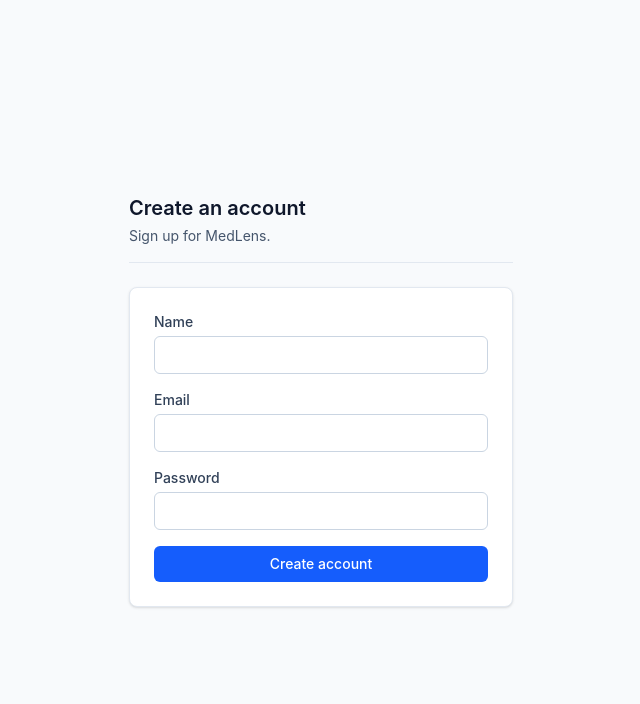
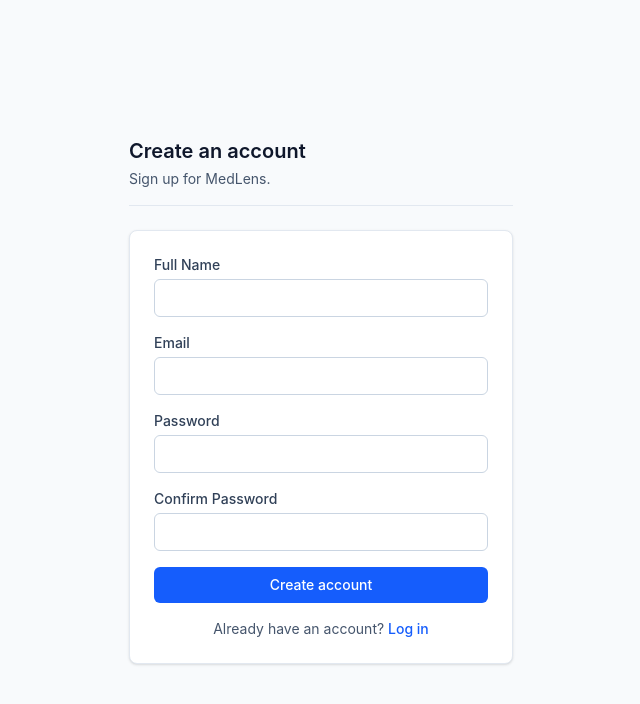
Before and after one commit to built-by-ann/medlens, a React (Vite) app in the folder frontend/: page /signup in a window 1280 px wide. Shown: the top 704 px of the page, without its empty margins (319-959 px from the left). Built offline with nearby package versions, Linux system fonts and the light colour scheme; no server answers.

Commit message:
feat: build signup page

```diff
--- /dev/null
+++ b/frontend/src/api/auth.ts
@@ -0,0 +1,14 @@
+import { apiClient } from '@/api/client'
+import type { User } from '@/types/api'
+
+export interface RegisterPayload {
+  email: string
+  password: string
+  name?: string
+}
+
+export async function registerUser(payload: RegisterPayload): Promise<User> {
+  const response = await apiClient.post<User>('/auth/register', payload)
+
+  return response.data
+}
--- a/frontend/src/components/common/Input.tsx
+++ b/frontend/src/components/common/Input.tsx
@@ -3,11 +3,13 @@
 
 interface InputProps extends InputHTMLAttributes<HTMLInputElement> {
   label: string
+  error?: string
 }
 
-export function Input({ label, id, className, ...props }: InputProps) {
+export function Input({ label, id, error, className, ...props }: InputProps) {
   const generatedId = useId()
   const inputId = id ?? generatedId
+  const errorId = `${inputId}-error`
 
   return (
     <div className="flex flex-col gap-1">
@@ -16,13 +18,21 @@
       </label>
       <input
         id={inputId}
+        aria-invalid={error ? true : undefined}
+        aria-describedby={error ? errorId : undefined}
         className={cn(
           'rounded-md border border-slate-300 px-3 py-2 text-sm',
           'focus-visible:outline-2 focus-visible:outline-offset-2 focus-visible:outline-blue-600',
+          error && 'border-red-500',
           className,
         )}
         {...props}
       />
+      {error && (
+        <p id={errorId} role="alert" className="text-sm text-red-600">
+          {error}
+        </p>
+      )}
     </div>
   )
 }
--- a/frontend/src/pages/SignupPage.tsx
+++ b/frontend/src/pages/SignupPage.tsx
@@ -1,32 +1,183 @@
+import { useState, type ChangeEvent, type FormEvent } from 'react'
+import { Link, useNavigate } from 'react-router-dom'
 import { Card } from '@/components/common/Card'
 import { PageHeader } from '@/components/common/PageHeader'
 import { Input } from '@/components/common/Input'
 import { Button } from '@/components/common/Button'
+import { registerUser } from '@/api/auth'
+import type { ApiError } from '@/api/client'
+import { isValidEmail } from '@/utils/validation'
+import { ROUTES } from '@/routes/paths'
+
+const MIN_PASSWORD_LENGTH = 8
+
+interface FormValues {
+  fullName: string
+  email: string
+  password: string
+  confirmPassword: string
+}
+
+type FormErrors = Partial<Record<keyof FormValues, string>>
+
+const initialValues: FormValues = {
+  fullName: '',
+  email: '',
+  password: '',
+  confirmPassword: '',
+}
+
+function validate(values: FormValues): FormErrors {
+  const errors: FormErrors = {}
+
+  if (!values.fullName.trim()) {
+    errors.fullName = 'Full name is required.'
+  }
+
+  if (!values.email.trim()) {
+    errors.email = 'Email is required.'
+  } else if (!isValidEmail(values.email)) {
+    errors.email = 'Enter a valid email address.'
+  }
+
+  if (!values.password) {
+    errors.password = 'Password is required.'
+  } else if (values.password.length < MIN_PASSWORD_LENGTH) {
+    errors.password = `Password must be at least ${MIN_PASSWORD_LENGTH} characters.`
+  }
+
+  if (!values.confirmPassword) {
+    errors.confirmPassword = 'Please confirm your password.'
+  } else if (values.password !== values.confirmPassword) {
+    errors.confirmPassword = 'Passwords do not match.'
+  }
+
+  return errors
+}
 
 export function SignupPage() {
+  const navigate = useNavigate()
+  const [values, setValues] = useState<FormValues>(initialValues)
+  const [errors, setErrors] = useState<FormErrors>({})
+  const [formError, setFormError] = useState<string | null>(null)
+  const [isSubmitting, setIsSubmitting] = useState(false)
+
+  function updateField(field: keyof FormValues) {
+    return (event: ChangeEvent<HTMLInputElement>) => {
+      setValues((current) => ({ ...current, [field]: event.target.value }))
+    }
+  }
+
+  async function handleSubmit(event: FormEvent<HTMLFormElement>) {
+    event.preventDefault()
+
+    if (isSubmitting) {
+      return
+    }
+
+    const validationErrors = validate(values)
+    setErrors(validationErrors)
+    setFormError(null)
+
+    if (Object.keys(validationErrors).length > 0) {
+      return
+    }
+
+    setIsSubmitting(true)
+
+    try {
+      await registerUser({
+        email: values.email.trim(),
+        password: values.password,
+        name: values.fullName.trim(),
+      })
+
+      navigate(ROUTES.login, { replace: true })
+    } catch (error) {
+      const apiError = error as ApiError
+
+      // A duplicate email is specifically about the email field, so it is
+      // shown inline like any other field error rather than as a generic
+      // banner. Every other failure (unexpected validation issues, network
+      // errors) is shown as a single form-level message instead, since it
+      // is not clearly attributable to one field.
+      if (apiError.status === 409) {
+        setErrors((current) => ({ ...current, email: apiError.message }))
+      } else {
+        setFormError(apiError.message)
+      }
+    } finally {
+      setIsSubmitting(false)
+    }
+  }
+
   return (
     <div className="flex min-h-screen items-center justify-center px-4 py-12">
       <div className="flex w-full max-w-sm flex-col gap-6">
         <PageHeader title="Create an account" description="Sign up for MedLens." />
         <Card>
-          <form
-            className="flex flex-col gap-4"
-            onSubmit={(event) => {
-              // Signup is not implemented yet; this route only establishes
-              // the page structure for a future issue to wire up.
-              event.preventDefault()
-            }}
-          >
-            <Input label="Name" name="name" type="text" autoComplete="name" />
-            <Input label="Email" name="email" type="email" autoComplete="email" required />
+          <form className="flex flex-col gap-4" onSubmit={handleSubmit} noValidate>
+            {formError && (
+              <p role="alert" className="text-sm text-red-600">
+                {formError}
+              </p>
+            )}
+
+            <Input
+              label="Full Name"
+              name="fullName"
+              type="text"
+              autoComplete="name"
+              value={values.fullName}
+              onChange={updateField('fullName')}
+              error={errors.fullName}
+              disabled={isSubmitting}
+              required
+            />
+            <Input
+              label="Email"
+              name="email"
+              type="email"
+              autoComplete="email"
+              value={values.email}
+              onChange={updateField('email')}
+              error={errors.email}
+              disabled={isSubmitting}
+              required
+            />
             <Input
               label="Password"
               name="password"
               type="password"
               autoComplete="new-password"
+              value={values.password}
+              onChange={updateField('password')}
+              error={errors.password}
+              disabled={isSubmitting}
               required
             />
-            <Button type="submit">Create account</Button>
+            <Input
+              label="Confirm Password"
+              name="confirmPassword"
+              type="password"
+              autoComplete="new-password"
+              value={values.confirmPassword}
+              onChange={updateField('confirmPassword')}
+              error={errors.confirmPassword}
+              disabled={isSubmitting}
+              required
+            />
+
+            <Button type="submit" disabled={isSubmitting}>
+              {isSubmitting ? 'Creating account...' : 'Create account'}
+            </Button>
+
+            <p className="text-center text-sm text-slate-600">
+              Already have an account?{' '}
+              <Link to={ROUTES.login} className="font-medium text-blue-600 hover:underline">
+                Log in
+              </Link>
+            </p>
           </form>
         </Card>
       </div>
--- /dev/null
+++ b/frontend/src/utils/validation.ts
@@ -0,0 +1,5 @@
+const EMAIL_PATTERN = /^[^\s@]+@[^\s@]+\.[^\s@]+$/
+
+export function isValidEmail(value: string): boolean {
+  return EMAIL_PATTERN.test(value.trim())
+}
```
